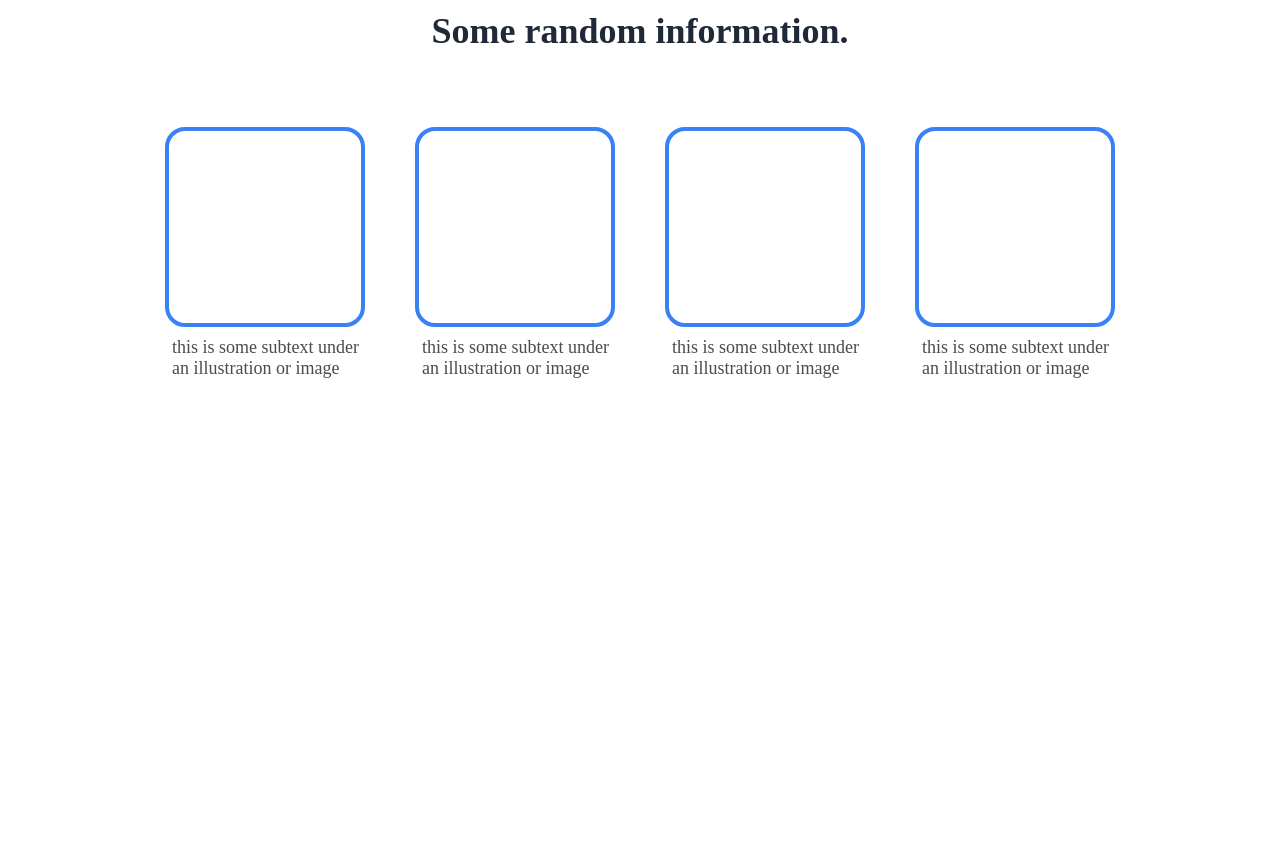
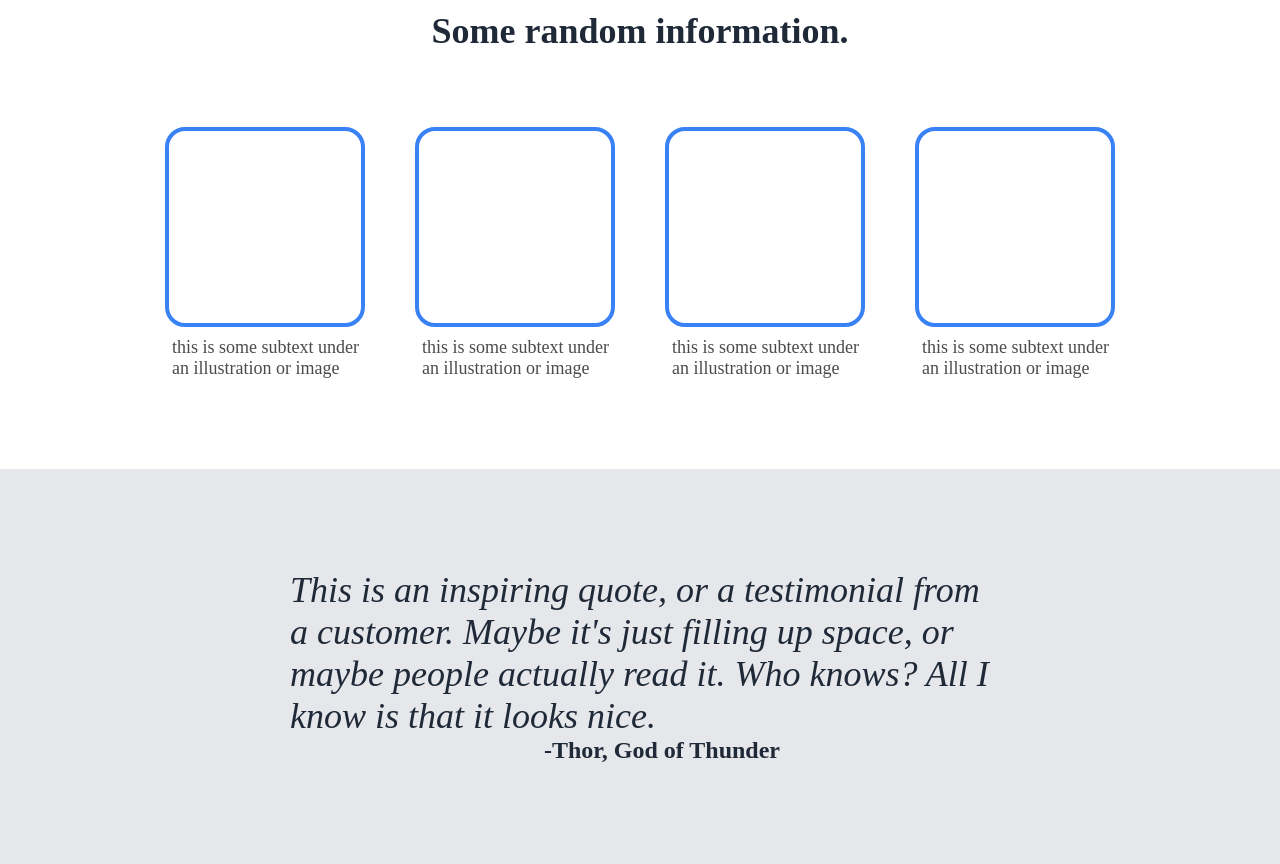
Before and after one commit to MojiMV/Landing_Page, a plain HTML site: page index.html in a window 1280 px wide. Shown: the part 728-1592 px from the top of the page. Before the commit the page ends 1182 px from the top, so only its background shows below. Drawn offline with Linux system fonts and the light colour scheme.

Commit message:
create the forth section

```diff
--- a/index.html
+++ b/index.html
@@ -48,5 +48,9 @@
             </div>
         </div>
     </div>
+    <div class="forth-container">
+        <div class="first-part">This is an inspiring quote, or a testimonial from a customer. Maybe it's just filling up space, or maybe people actually read it. Who knows? All I know is that it looks nice.</div>
+        <div class="second-part">-Thor, God of Thunder</div>
+    </div>
 </body>
 </html>
--- a/style.css
+++ b/style.css
@@ -99,7 +99,7 @@ body {
     align-items: center;
     gap: 75px;
     padding-top: 75px;
-    padding-bottom: 75px;
+    padding-bottom: 90px;
 }
 
 .third-container .first-part {
@@ -138,3 +138,28 @@ body {
     font-size: 18px;
     padding-left: 7px;
 }
+
+.forth-container {
+    background-color: #E5E7EB;
+    display: flex;
+    flex-direction: column;
+    padding-top: 100px;
+    padding-bottom: 100px;
+}
+
+.forth-container .first-part {
+    font-size: 36px;
+    color: #1F2937;
+    font-style: italic;
+    font-weight: lighter;
+    align-self: center;
+    max-width: 700px;
+}
+
+.forth-container .second-part {
+    color: #1F2937;
+    font-size: 24px;
+    font-weight: 900;
+    margin-left: auto;
+    margin-right: 500px;
+}
```
